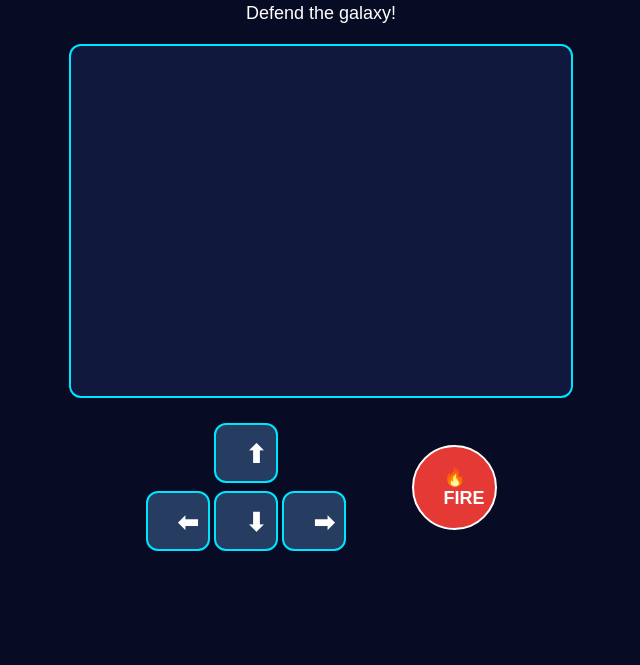
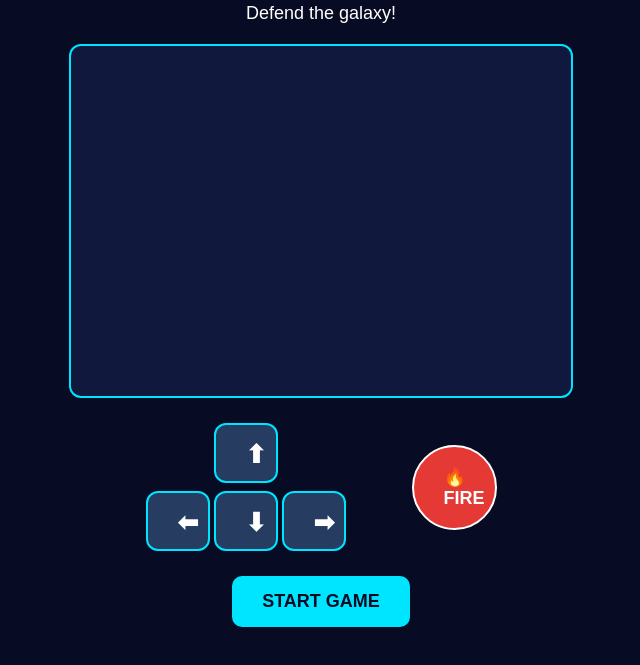
Before and after one commit to danonwe45-a11y/galaxy-strike, a plain HTML site: page index.html in a window 1280 px wide. Shown: the part 121-786 px from the top of the page, without its empty margins (319-959 px from the left). Drawn offline with Linux system fonts and the light colour scheme.

Commit message:
Update index.html

```diff
--- a/index.html
+++ b/index.html
@@ -22,3 +22,4 @@
 
   <button id="fire">🔥 FIRE</button>
 </div>
+<button id="start">START GAME</button>
```
